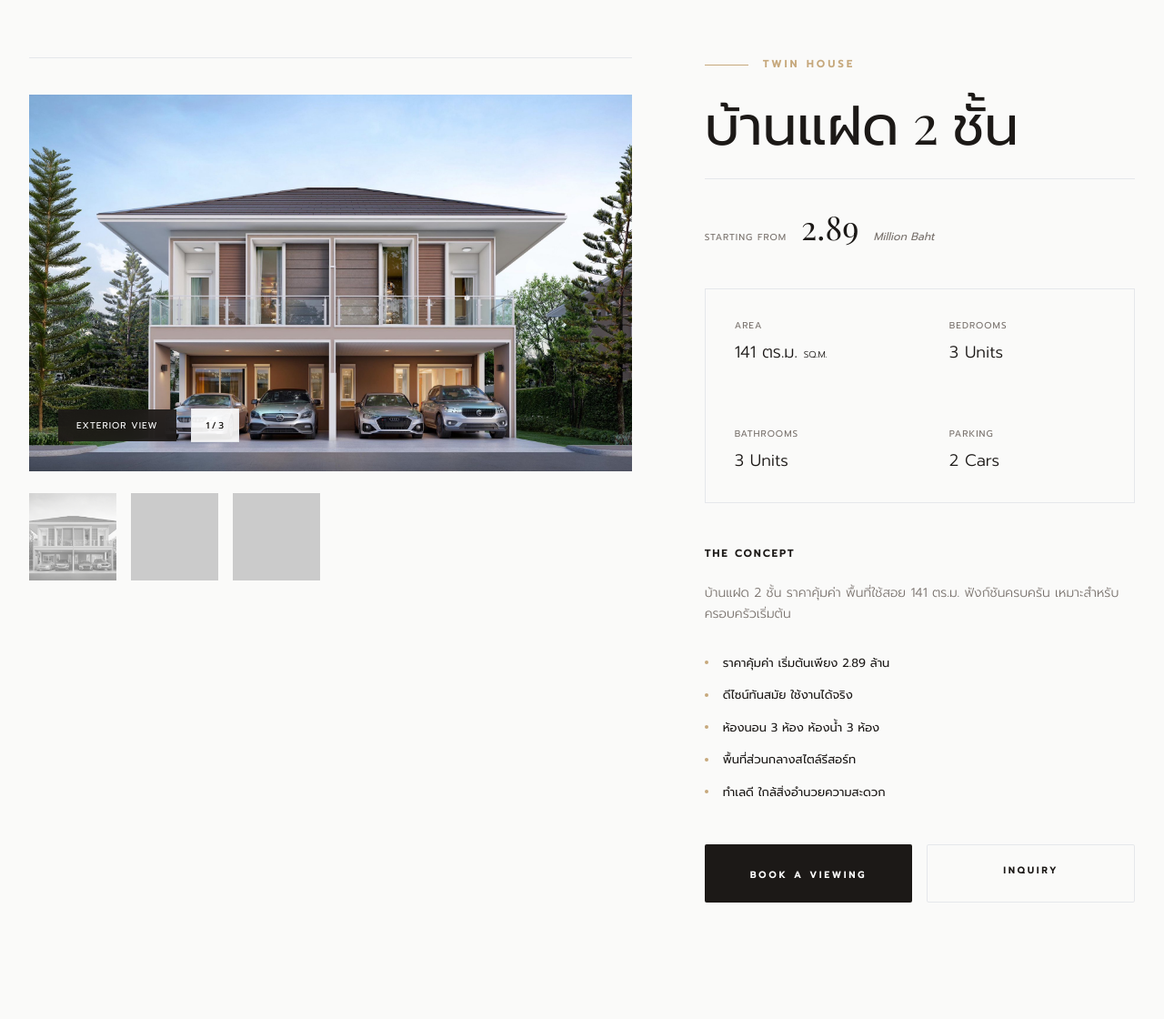
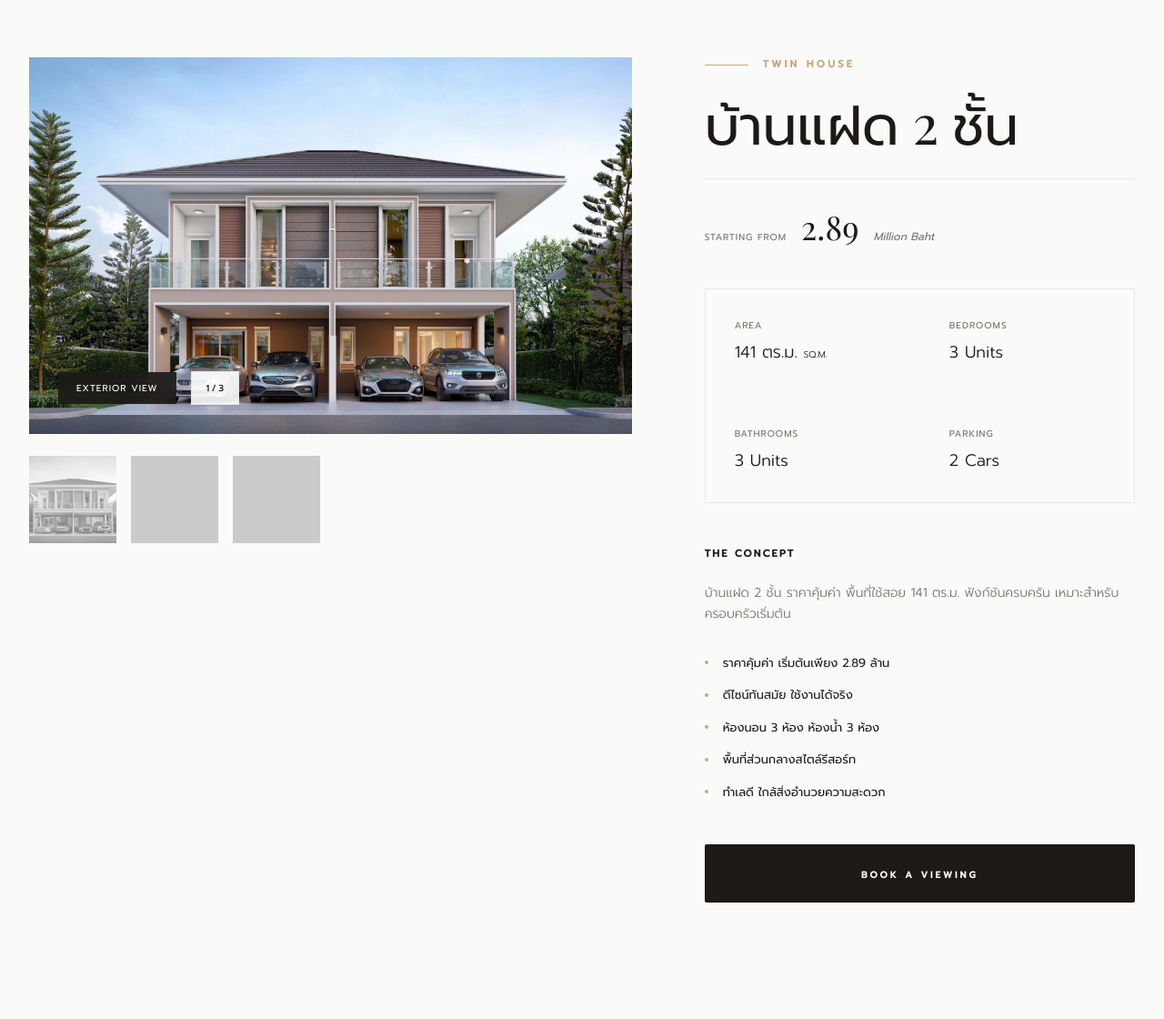
Before and after one commit to NatchyLau/TheTideProject, a Django app: page /projects/the-tide-grand-nawong/plans/twin-house/ in a window 1280 px wide. Shown: the part 97-1217 px from the top of the page at 91% size. Run offline with Django 5.2, Linux system fonts and the light colour scheme; some libraries are stand-ins or nearby versions; some web fonts are replaced; grey boxes are pictures that could not be loaded.

Commit message:
refactor floor plan CTA buttons, and remove image gallery room filters.

```diff
--- a/apps/core/templates/core/includes/floor-plan-detail/cta-buttons.html
+++ b/apps/core/templates/core/includes/floor-plan-detail/cta-buttons.html
@@ -1,9 +1,11 @@
-<div class="grid grid-cols-1 sm:grid-cols-2 gap-4">
-    <a href="#contact" class="group relative overflow-hidden bg-premium-900 text-white text-center py-5 rounded-sm transition-all duration-500">
-        <span class="relative z-10 text-[10px] font-bold tracking-[0.3em] uppercase">Book a Viewing</span>
+<div class="w-full">
+    <a href="{% url 'core:home' %}#contact-form"
+       class="group relative block overflow-hidden bg-premium-900 text-white text-center py-5 rounded-sm transition-all duration-500">
+
+        <span class="relative z-10 text-[10px] font-bold tracking-[0.3em] uppercase transition-colors duration-500 group-hover:text-premium-900">
+            Book a Viewing
+        </span>
+
         <div class="absolute inset-0 bg-accent-gold translate-y-full group-hover:translate-y-0 transition-transform duration-500"></div>
     </a>
-    <a href="tel:..." class="border border-premium-200 text-premium-900 text-center py-5 rounded-sm text-[10px] font-bold tracking-[0.3em] uppercase hover:bg-premium-100 transition-all">
-        Inquiry
-    </a>
 </div>
--- a/apps/core/templates/core/includes/floor-plan-detail/image-gallery.html
+++ b/apps/core/templates/core/includes/floor-plan-detail/image-gallery.html
@@ -1,7 +1,7 @@
 <!-- Room Filter Tabs -->
 {% load static %}
 
-<div class="flex flex-wrap gap-8 mb-10 border-b border-premium-200/50">
+{% comment %} <div class="flex flex-wrap gap-8 mb-10 border-b border-premium-200/50">
     {% for room_key in plan.room_images.keys %}
     <button onclick="filterRoom('{{ room_key }}')"
             class="room-filter pb-4 text-[10px] font-medium uppercase tracking-[0.2em] {% if forloop.first %}active{% endif %}"
@@ -9,7 +9,7 @@
         {% if room_key == 'all' %}Overview{% else %}{{ room_key }}{% endif %}
     </button>
     {% endfor %}
-</div>
+</div> {% endcomment %}
 
 <!-- Main Image -->
 <div class="relative aspect-[16/10] bg-premium-100 overflow-hidden mb-6 group">
```
